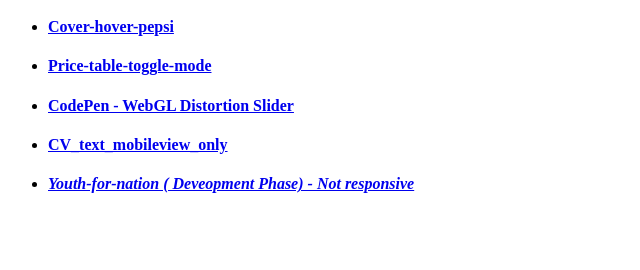
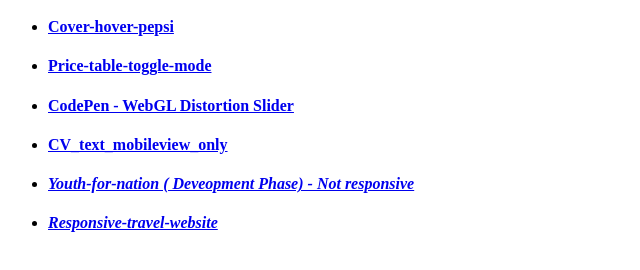
Before and after one commit to sumendra-manandhar/mobilefirstcv, a plain HTML site: page assets/work.html in a window 1280 px wide. Shown: the part 110-380 px from the top of the page, without its empty margins (0-640 px from the left). Drawn offline with Linux system fonts and the light colour scheme.

Commit message:
Update work.html

```diff
--- a/assets/work.html
+++ b/assets/work.html
@@ -31,6 +31,13 @@
            </h4>
        </li>
 
+        <li><h4><i><a href="https://sumendra-m.github.io/responsive-travel-website/">Responsive-travel-website </a></i>
+           </h4>
+       </li>
+
+
+
+
 
 
    <br>
```
